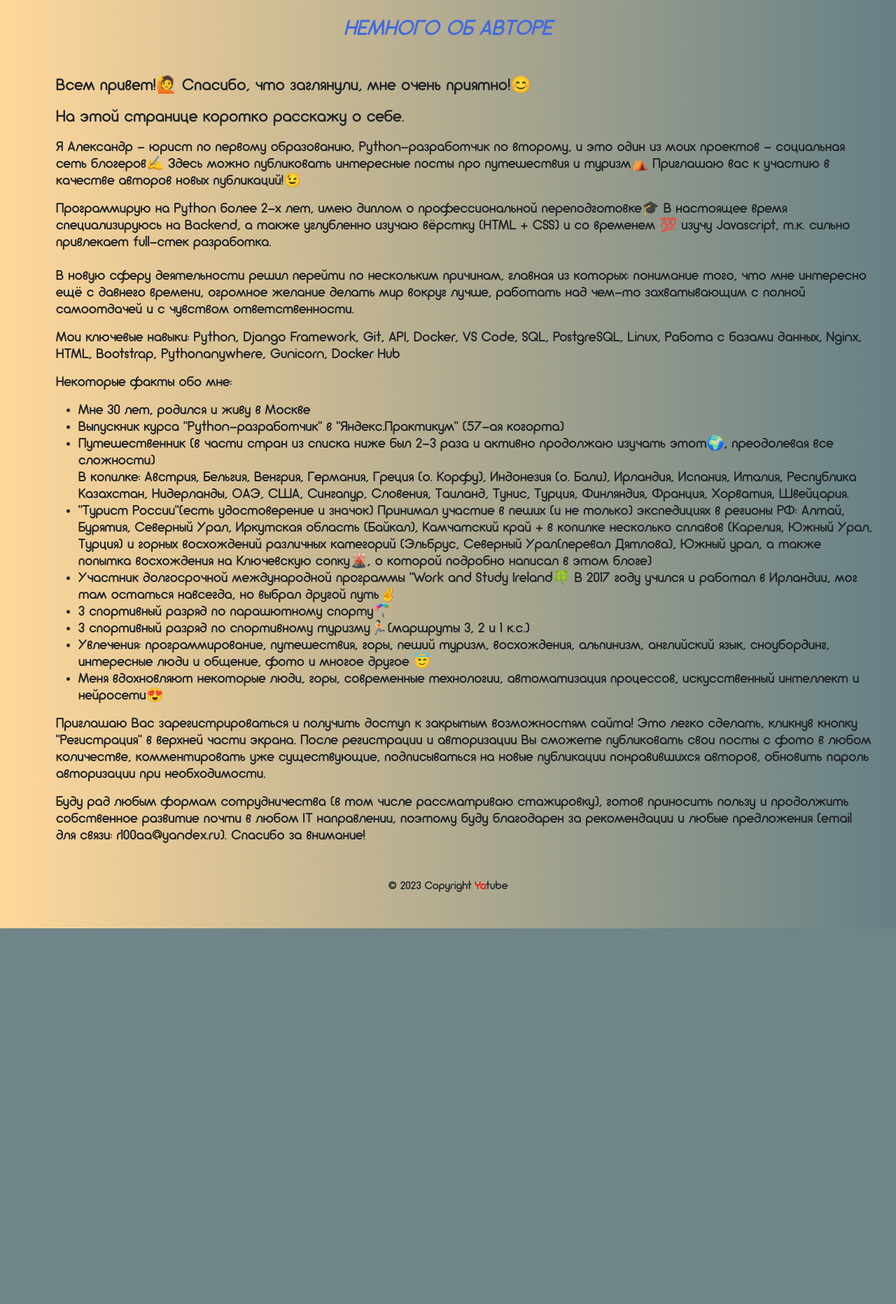
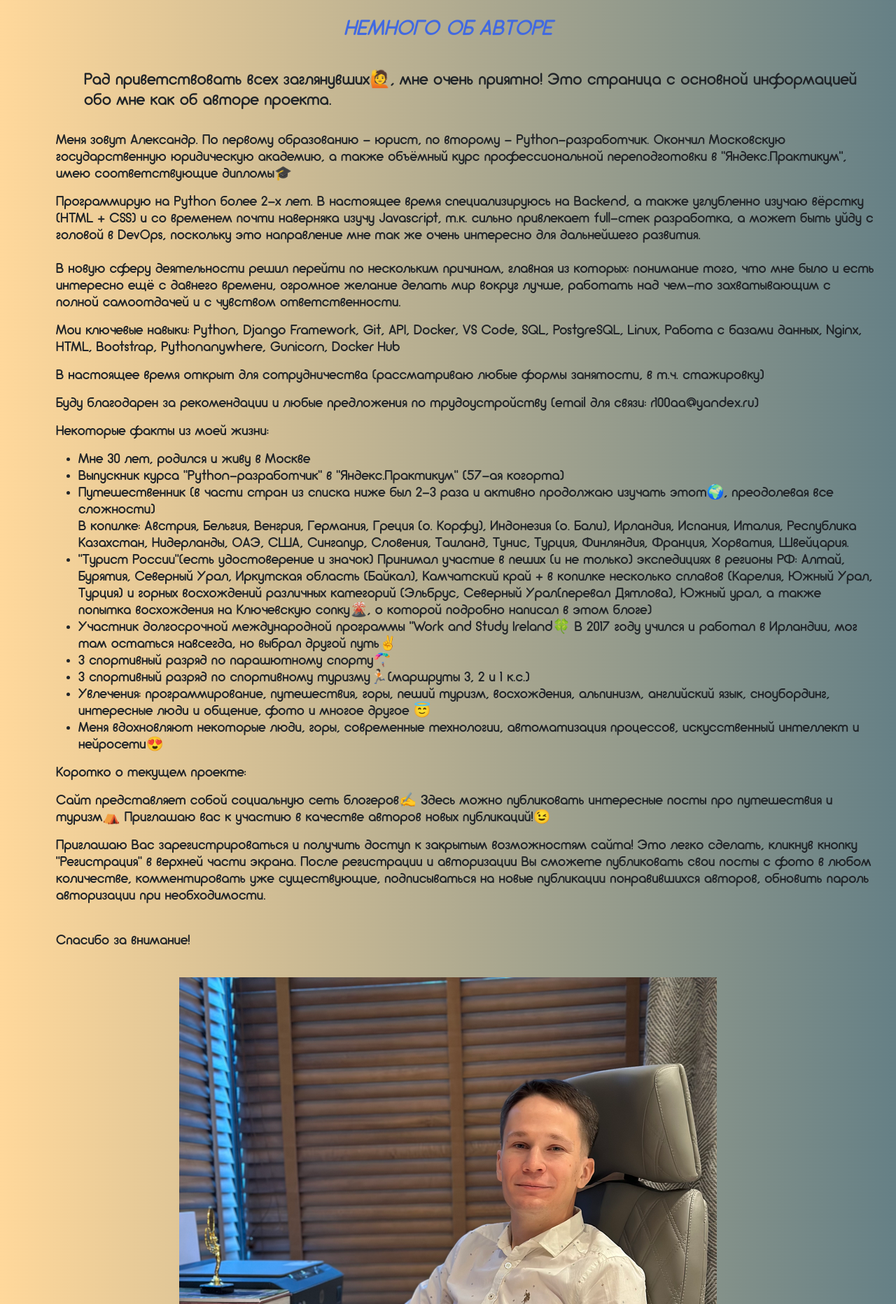
Before and after one commit to alexrashkin/TravelTube, a Django app: page /about/author/ in a window 1280 px wide. Shown: the part 56-1920 px from the top of the page at 70% size. Before the commit the page ends 1383 px from the top, so only its background shows below. Run offline with Django 3.2, Linux system fonts and the light colour scheme; some libraries are stand-ins or nearby versions.

Commit message:
new design

```diff
--- a/yatube/templates/about/author.html
+++ b/yatube/templates/about/author.html
@@ -4,30 +4,27 @@
 <div class="author">
   <br>
   <h1 style="font-size: 31px; text-transform: uppercase; font-style: italic; color:#4169E1; text-align: center;">Немного об авторе</h1>
-  <br>
   {% load static %}
   <link rel="stylesheet" type="text/css" href="{% static 'css/style.css' %}">
-  <p><div style="margin-left: 50px;"><h4>Всем привет!&#128587; Спасибо, что заглянули, мне очень приятно!&#128522;</h4>
-  <p><h4>На этой странице коротко расскажу о себе.<h4></p>
-  <h5><p>Я Александр - юрист по первому образованию, Python-разработчик по второму, и это один из моих проектов - социальная сеть
-     блогеров&#9997; Здесь можно публиковать интересные посты про путешествия и
-     туризм&#9978; Приглашаю вас к участию в качестве авторов новых публикаций!&#128521;</p>
-     Программирую на Python более 2-х лет, имею диплом о профессиональной
-     переподготовке&#127891; В настоящее время специализируюсь на Backend,
-     а также углубленно изучаю вёрстку (HTML + CSS) и со временем
-     &#128175; изучу Javascript, т.к. сильно привлекает full-стек разработка.
-     <br>
-     <br>
+  <p><div style="margin-left: 90px; margin-bottom: 30px; margin-top: 40px;"><h4>Рад приветствовать всех заглянувших&#128587;, мне очень приятно! Это страница с основной информацией обо мне как об авторе проекта.</h4></div>
+  <div style="margin-left: 50px;">
+  <h5><p> Меня зовут Александр. По первому образованию - юрист, по второму - Python-разработчик. Окончил Московскую государственную юридическую академию, а также объёмный курс профессиональной переподготовки в "Яндекс.Практикум", имею соответствующие дипломы&#127891;</p>
+     Программирую на Python более 2-х лет. В настоящее время специализируюсь на Backend,
+     а также углубленно изучаю вёрстку (HTML + CSS) и со временем почти наверняка изучу Javascript, т.к. сильно привлекает full-стек разработка, а может быть уйду с головой в DevOps, поскольку это направление мне так же очень интересно для дальнейшего развития.
+  <br>
+  <br>
      В новую сферу деятельности решил перейти по нескольким
      причинам, главная из которых: понимание того, что мне
-     интересно ещё с давнего времени, огромное желание делать мир
+     было и есть интересно ещё с давнего времени, огромное желание делать мир
      вокруг лучше, работать над чем-то захватывающим с полной
      самоотдачей и с чувством ответственности.</p>
   <p>Мои ключевые навыки:
       Python, Django Framework, Git, API, Docker, VS Code, SQL, PostgreSQL,
       Linux, Работа с базами данных, Nginx, HTML, Bootstrap,
       Pythonanywhere, Gunicorn, Docker Hub</p>
-  <p>Некоторые факты обо мне:
+  <p>В настоящее время открыт для сотрудничества (рассматриваю любые формы занятости, в т.ч. стажировку)</p>
+  <p>Буду благодарен за рекомендации и любые предложения по трудоустройству (email для связи: r100aa@yandex.ru)</p>
+  <p>Некоторые факты из моей жизни:
   <ul>
   <li>Мне 30 лет, родился и живу в Москве</li>
   <li>
@@ -56,15 +53,20 @@
   <li>Меня вдохновляют некоторые люди, горы, современные технологии,
    автоматизация процессов, искусственный интеллект и нейросети&#128525;</li>
   </ul>
-   <p>Приглашаю Вас зарегистрироваться и получить доступ к закрытым
+  <p>Коротко о текущем проекте:</p>
+  <p>Сайт представляет собой социальную сеть блогеров&#9997; Здесь можно публиковать интересные посты про путешествия и
+     туризм&#9978; Приглашаю вас к участию в качестве авторов новых публикаций!&#128521;</P>
+  <p>Приглашаю Вас зарегистрироваться и получить доступ к закрытым
       возможностям сайта! Это легко сделать, кликнув кнопку "Регистрация"
       в верхней части экрана. После регистрации и авторизации Вы сможете
       публиковать свои посты с фото в любом количестве,
       комментировать уже существующие, подписываться на новые публикации
       понравившихся авторов, обновить пароль авторизации при необходимости.</p>
-   <p>Буду рад любым формам сотрудничества (в том числе рассматриваю стажировку), готов приносить пользу и продолжить
-      собственное развитие почти в любом IT направлении, поэтому
-      буду благодарен за рекомендации и любые предложения (email для связи: r100aa@yandex.ru). Спасибо за внимание!</p>
+  <p>
+  <br>
+     Спасибо за внимание!</p>
 </div>
 </h5>
+<br>
+<img src="{% static 'img/me.png' %}" style="display: block; margin: 0 auto;">
 {% endblock %}
```
Also changed, not shown: yatube/static/img/me.png (added).
